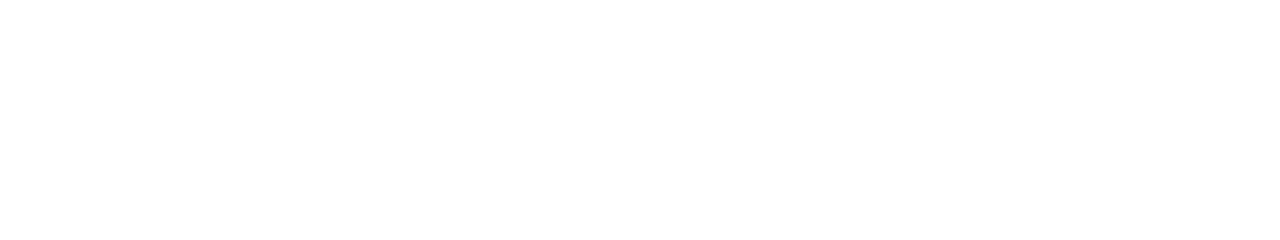
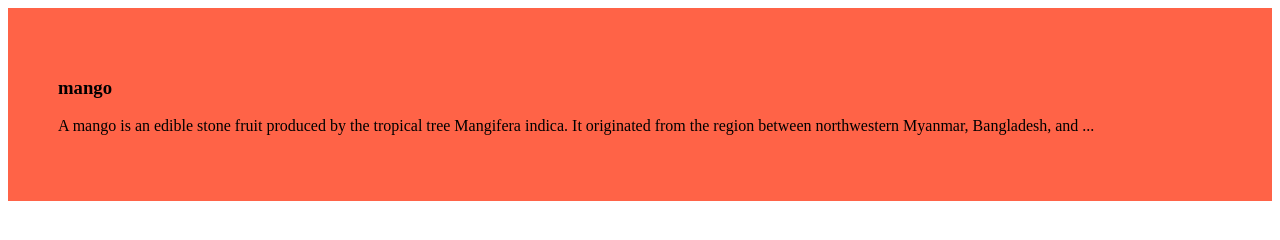
Before and after one commit to alquddus90/my-first-normal-website, a plain HTML site: page index.html in a window 1280 px wide. Drawn offline with Linux system fonts and the light colour scheme.

Commit message:
first added commit

```diff
--- a/index.html
+++ b/index.html
@@ -4,8 +4,17 @@
     <meta charset="UTF-8">
     <meta name="viewport" content="width=device-width, initial-scale=1.0">
     <title>my first ever normal web</title>
+    <link rel="stylesheet" href="styles/blog.css">
 </head>
 <body>
+    <div>
+        <h3>mango </h3>
+        <p>A mango is an edible stone fruit produced by the tropical tree Mangifera indica. It originated from the region between northwestern Myanmar, Bangladesh, and ...</p>
+
+
+
+    </div>
+
 
 </body>
 </html>
--- /dev/null
+++ b/styles/blog.css
@@ -0,0 +1,4 @@
+div{
+    background-color: tomato;
+    padding: 50px;
+}
```
